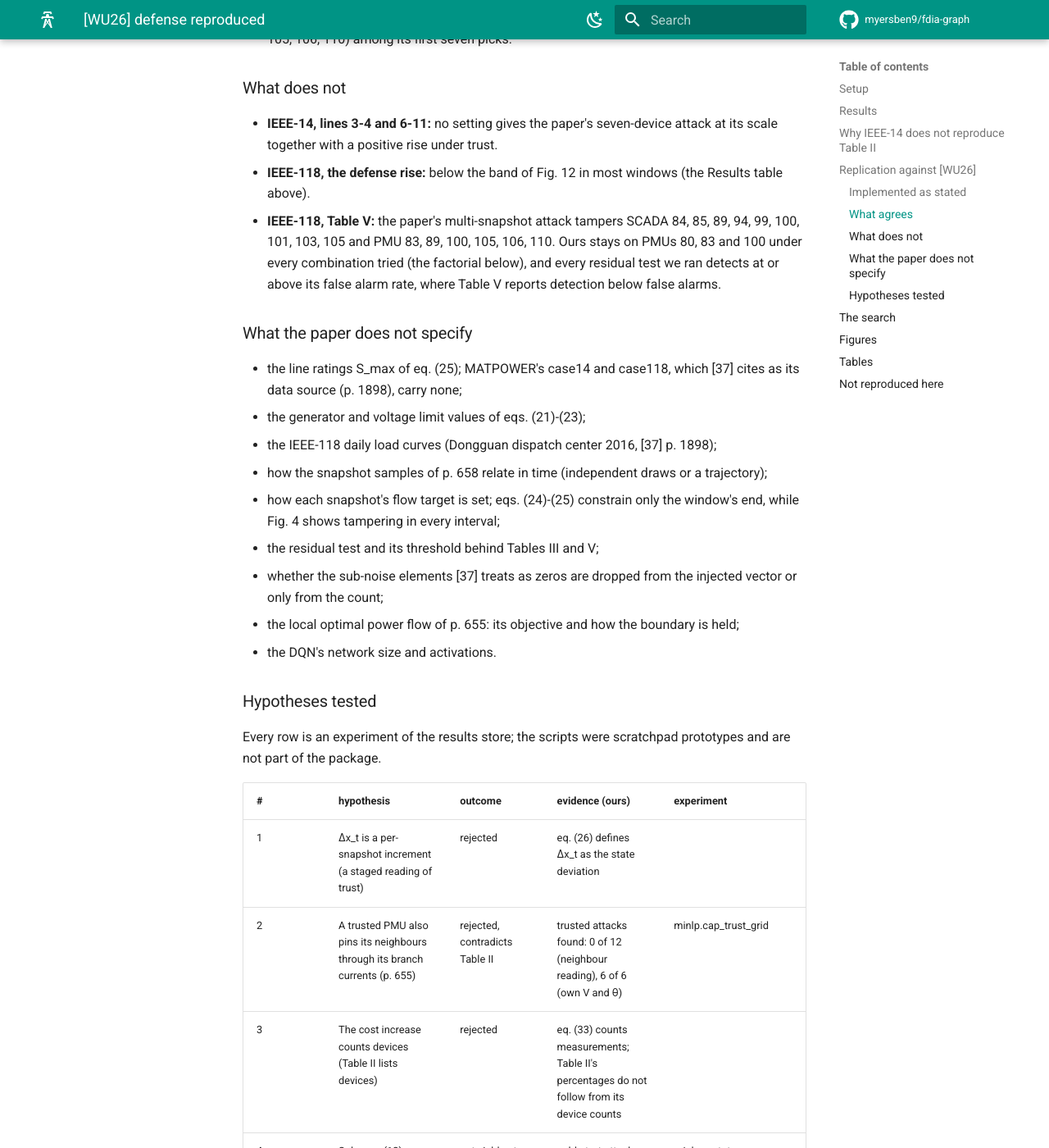
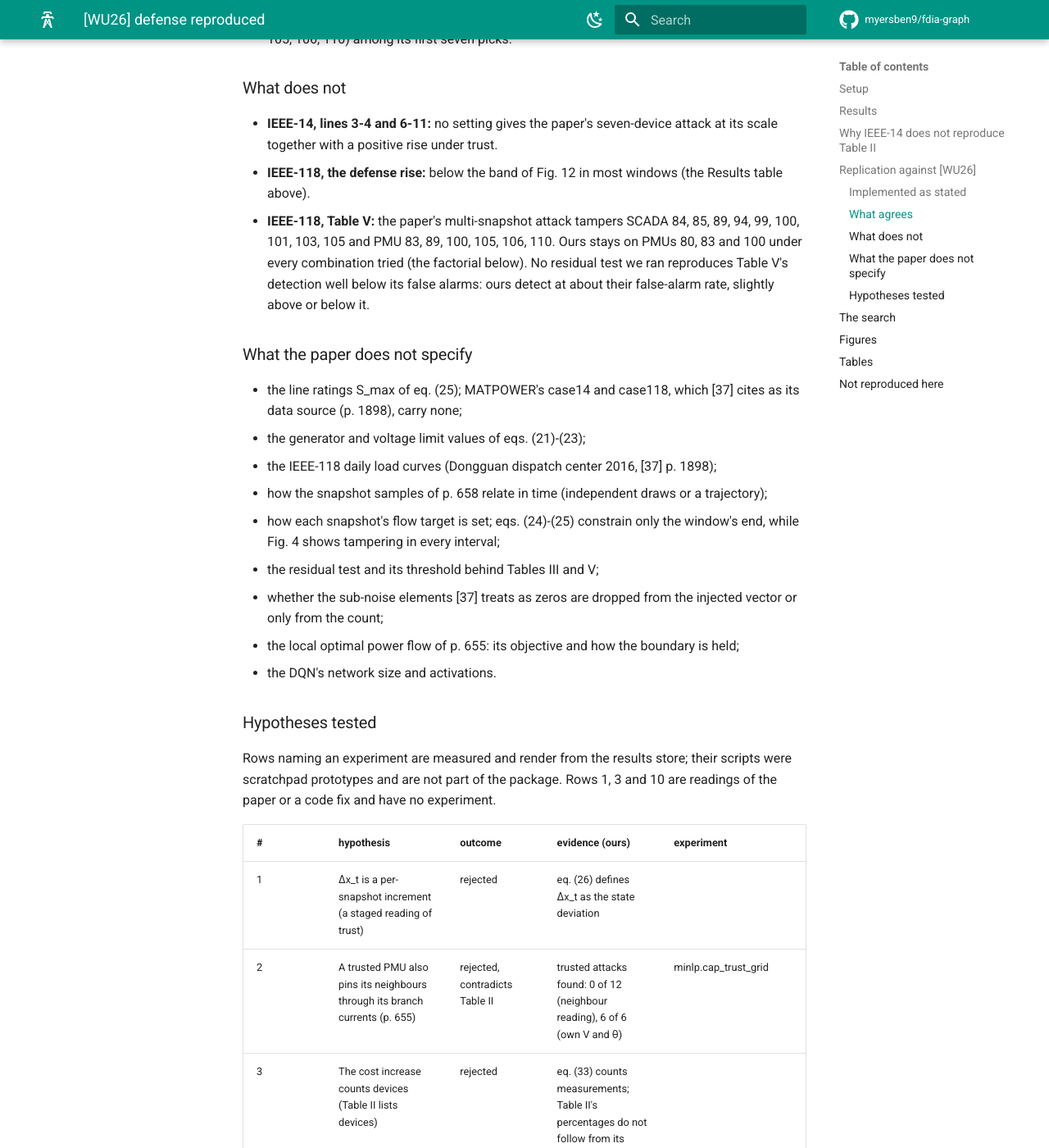
Before and after one commit to myersben9/fdia-graph, an MkDocs documentation site: the page built from docs/wu26/README.md, in a window 1280 px wide and 1400 px high, scrolled down 4268 px. Shown: the whole window at 82% size. Built offline with MkDocs 1.6.1 and Material for MkDocs 9.7.7, drawn with Linux system fonts in a browser that asks for light colours; comment, search, counter and statistics services are not loaded; the version menu is left out.

Commit message:
Review: detection pattern stated as observed, interpretive rows marked, docstring wording

```diff
--- a/docs/wu26/README.md
+++ b/docs/wu26/README.md
@@ -129,8 +129,8 @@ snapshot spacing, the DQN's network).
 - **IEEE-118, the defense rise:** below the band of Fig. 12 in most windows (the Results table above).
 - **IEEE-118, Table V:** the paper's multi-snapshot attack tampers SCADA 84, 85, 89, 94, 99, 100, 101,
   103, 105 and PMU 83, 89, 100, 105, 106, 110. Ours stays on PMUs 80, 83 and 100 under every
-  combination tried (the factorial below), and every residual test we ran detects at or above its false
-  alarm rate, where Table V reports detection below false alarms.
+  combination tried (the factorial below). No residual test we ran reproduces Table V's detection well
+  below its false alarms: ours detect at about their false-alarm rate, slightly above or below it.
 
 ### What the paper does not specify
 
@@ -149,8 +149,9 @@ snapshot spacing, the DQN's network).
 
 ### Hypotheses tested
 
-Every row is an experiment of the results store; the scripts were scratchpad prototypes and are not part
-of the package.
+Rows naming an experiment are measured and render from the results store; their scripts were scratchpad
+prototypes and are not part of the package. Rows 1, 3 and 10 are readings of the paper or a code fix
+and have no experiment.
 
 <!-- results: wu.hypotheses -->
 | # | hypothesis | outcome | evidence (ours) | experiment |
```
Also changed, not shown: 1 other file.
